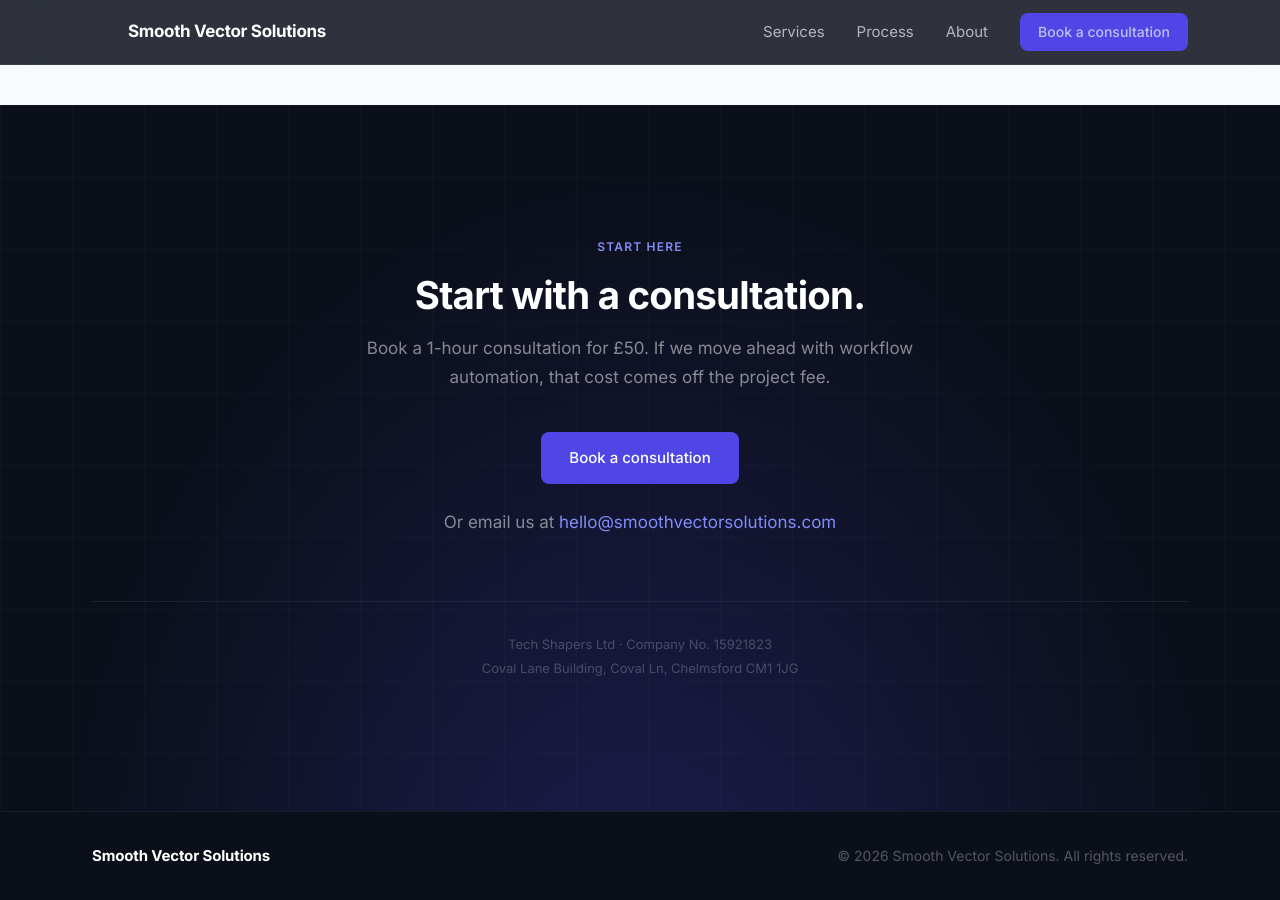
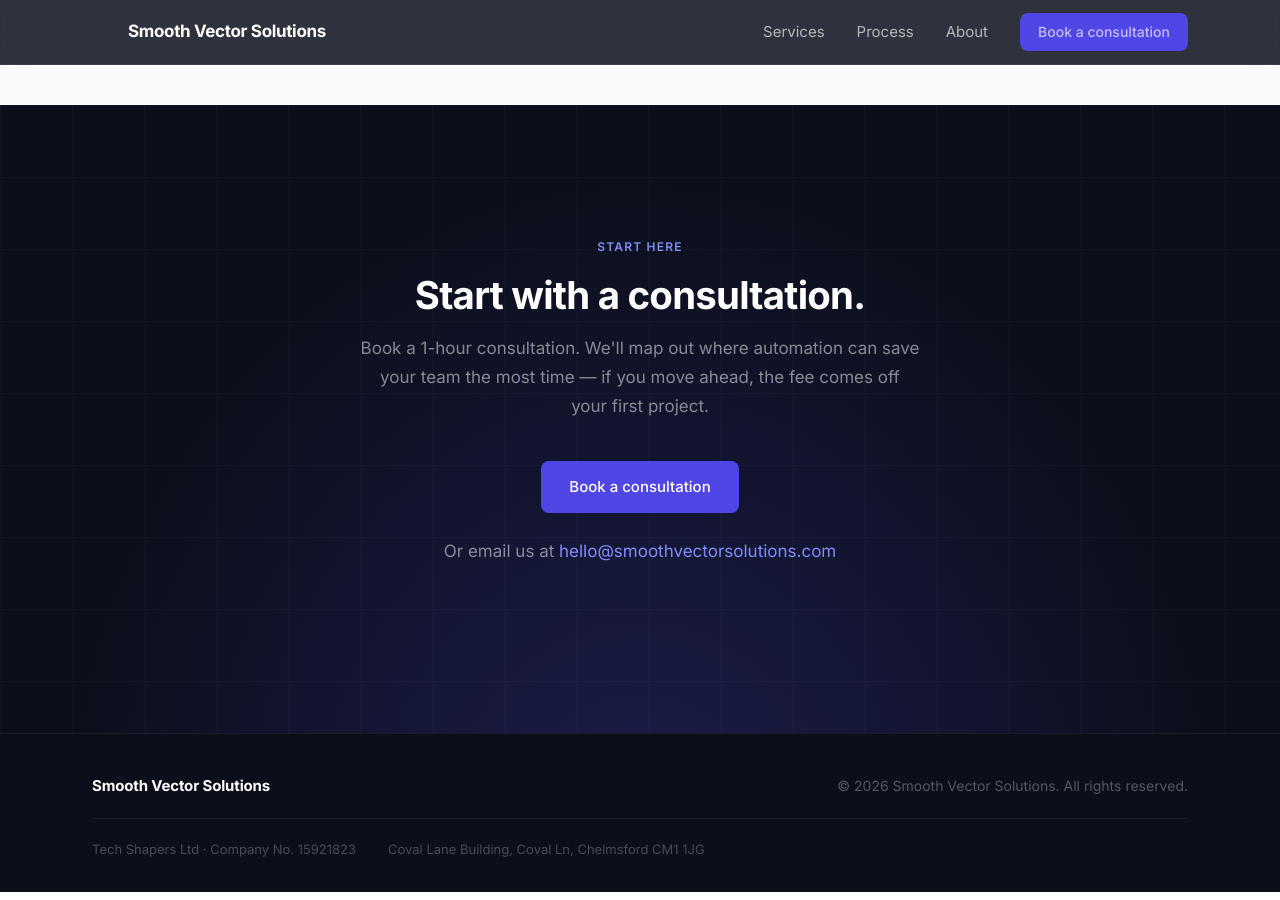
Before and after one commit to Smooth-Vector/smooth-vector, a Jekyll site: the page built from index.html, in a window 1280 px wide and 900 px high, scrolled down 6415 px. Built offline with Jekyll 4.4.1, drawn with Linux system fonts in a browser that asks for light colours.

Commit message:
Move company details to footer, remove £50 from contact section
- Remove price mention from contact CTA paragraph
- Remove .contact-details block from contact section in index.html
- Add .footer-legal row to footer with Tech Shapers Ltd company info
- Extend footer CSS: divider between brand row and legal row, .footer-legal styles

Co-Authored-By: Claude Sonnet 4.6 <noreply@anthropic.com>

```diff
--- a/_layouts/default.html
+++ b/_layouts/default.html
@@ -39,6 +39,10 @@
         <span class="footer-brand">Smooth Vector Solutions</span>
         <span class="footer-copy">&copy; {{ 'now' | date: "%Y" }} Smooth Vector Solutions. All rights reserved.</span>
       </div>
+      <div class="footer-legal">
+        <span>Tech Shapers Ltd &middot; Company No. 15921823</span>
+        <span>Coval Lane Building, Coval Ln, Chelmsford CM1 1JG</span>
+      </div>
     </div>
   </footer>
 
--- a/assets/css/main.css
+++ b/assets/css/main.css
@@ -817,19 +817,6 @@ nav {
   margin-bottom: 0;
 }
 
-.contact-details {
-  margin-top: 4rem;
-  padding-top: 2rem;
-  border-top: 1px solid rgba(255, 255, 255, 0.07);
-  text-align: center;
-}
-
-.contact-details p {
-  font-size: 0.8125rem;
-  color: rgba(255, 255, 255, 0.25);
-  margin-bottom: 0.25rem;
-  line-height: 1.6;
-}
 
 .contact-secondary a {
   color: var(--accent-light);
@@ -845,7 +832,7 @@ nav {
    =========================== */
 
 footer {
-  padding: 2rem 0;
+  padding: 2.5rem 0 2rem;
   background: var(--dark);
   border-top: 1px solid rgba(255, 255, 255, 0.06);
 }
@@ -854,6 +841,9 @@ footer {
   display: flex;
   align-items: center;
   justify-content: space-between;
+  padding-bottom: 1.25rem;
+  border-bottom: 1px solid rgba(255, 255, 255, 0.06);
+  margin-bottom: 1.25rem;
 }
 
 .footer-brand {
@@ -866,6 +856,17 @@ footer {
 .footer-copy {
   font-size: 0.875rem;
   color: rgba(255, 255, 255, 0.3);
+}
+
+.footer-legal {
+  display: flex;
+  gap: 2rem;
+  flex-wrap: wrap;
+}
+
+.footer-legal span {
+  font-size: 0.8125rem;
+  color: rgba(255, 255, 255, 0.25);
 }
 
 /* ===========================
--- a/index.html
+++ b/index.html
@@ -334,13 +334,9 @@ description: Smooth Vector helps SMEs and growing organisations improve efficien
     <div class="contact-inner">
       <span class="label label-light">Start here</span>
       <h2>Start with a consultation.</h2>
-      <p>Book a 1-hour consultation for &pound;50. If we move ahead with workflow automation, that cost comes off the project fee.</p>
+      <p>Book a 1-hour consultation. We'll map out where automation can save your team the most time — if you move ahead, the fee comes off your first project.</p>
       <a href="https://calendly.com/your-link" class="btn btn-primary">Book a consultation</a>
       <p class="contact-secondary">Or email us at <a href="mailto:hello@smoothvectorsolutions.com">hello@smoothvectorsolutions.com</a></p>
     </div>
-    <div class="contact-details">
-      <p>Tech Shapers Ltd &middot; Company No. 15921823</p>
-      <p>Coval Lane Building, Coval Ln, Chelmsford CM1 1JG</p>
-    </div>
   </div>
 </section>
```
